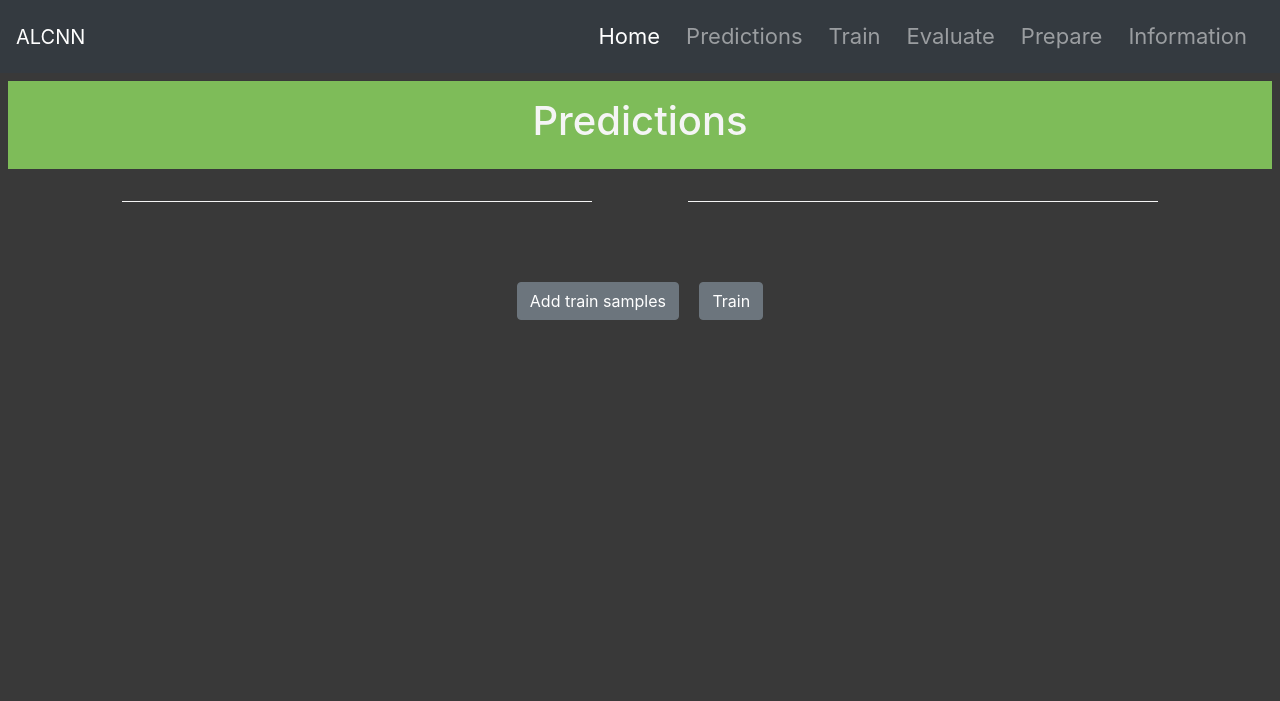
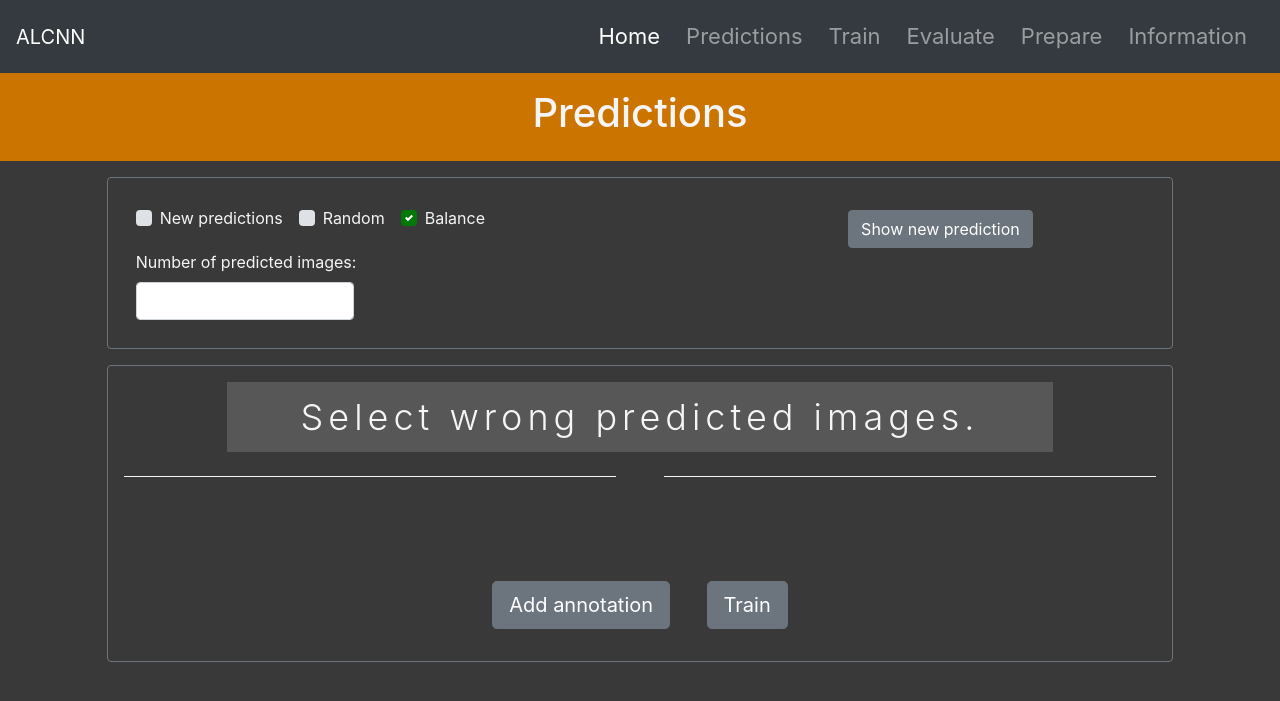
Before and after one commit to djakobczak/MLVT, a Python web app: template server/templates/predictions.html.j2 in a window 1280 px wide. Shown: the top 701 px of the page. Run offline with Jinja, Linux system fonts and the light colour scheme; the template is opened without the code that fills it, so the values that code supplies are empty; some libraries are stand-ins or nearby versions.

Commit message:
save model at custom path, frontend change
This commit adds new method for /model enpoint (PUT). It allows
saving the model at specified path.
Few changes for /predictions frotend.

```diff
--- a/dral/loader.py
+++ b/dral/loader.py
@@ -247,9 +247,6 @@ class DataLoader:
             np.save(os.path.join(path, filename.format('y'), self._y))
         LOG.info(f'Data was saved in directory {path}')
 
-    def _create_path_if_does_not_exists(self, path):
-        Path(path).mkdir(parents=True, exist_ok=True)
-
     def print_balance_counter(self):
         if sum(self.balance_counter.values()):
             for label in self.cm.get_label_names():
--- a/dral/models.py
+++ b/dral/models.py
@@ -24,14 +24,14 @@ class Model:
             "cuda:0" if torch.cuda.is_available() else "cpu")
         LOG.info(f'CUDA: {self.device}')
         if model is None:
-            model = torchvision.models.resnet18(pretrained=True)
+            model = torchvision.models.resnet34(pretrained=True)
             # freeze conv layers
             for param in model.parameters():
                 param.requires_grad = False
             num_ftrs = model.fc.in_features
             model.fc = nn.Sequential(
-                nn.Linear(num_ftrs, 256),
-                nn.Linear(256, 2))
+                nn.Linear(num_ftrs, 2),
+                nn.Softmax())
             LOG.info('New model created')
         self.model_conv = model.to(self.device)
 
--- a/server/static/style.css
+++ b/server/static/style.css
@@ -1,6 +1,15 @@
 .side-by-side{
     display: inline-block;
     vertical-align: top;
+}
+
+.header-basic {
+    text-align: center;
+    font-size: 36px;
+    letter-spacing: 5px;
+    background-color: #575757;
+    margin-left: 10%;
+    margin-right: 10%;
 }
 
 a {
@@ -13,7 +22,7 @@ a {
 }
 
 .header-dark {
-    background-color:#7ebc59 ;
+    background-color:#cc7400;
 }
 
 li {
@@ -24,3 +33,9 @@ li {
 hr.common-light {
     border-top: 1px solid whitesmoke;
 }
+
+.custom-control-input:checked ~ .custom-control-label::before {
+    color: #fff;
+    border-color:#007808 !important;
+    background-color: #007808 !important;
+  }
--- a/server/templates/base.html
+++ b/server/templates/base.html
@@ -47,7 +47,7 @@
     </nav>
     <section class="content">
     <header>
-        <div class="header-dark text-center m-2 p-3">
+        <div class="header-dark text-center p-3">
             <h1>{% block header %}{% endblock %}</h1>
         </div>
     </header>
--- a/server/templates/predictions.html.j2
+++ b/server/templates/predictions.html.j2
@@ -5,31 +5,63 @@
 {% endblock %}
 
 {% block content %}
-<div class="container col-sm-10">
+    <div class="container col-sm-10 mt-3 mb-3 border rounded border-secondary p-3">
+        <form>
+            <div class="row">
+            <div class="col-md-8">
+                <div class="row m-1">
+                    <div class="custom-control custom-checkbox m-2">
+                        <input type="checkbox" class="custom-control-input" id="customCheck1" name="example1">
+                        <label class="custom-control-label" for="customCheck1">New predictions</label>
+                    </div>
+                    <div class="custom-control custom-checkbox m-2">
+                        <input type="checkbox" class="custom-control-input" id="customCheck2" name="example2">
+                        <label class="custom-control-label" for="customCheck2">Random</label>
+                    </div>
+                    <div class="custom-control custom-checkbox m-2">
+                        <input type="checkbox" class="custom-control-input" id="customCheck3" name="example3" checked>
+                        <label class="custom-control-label" for="customCheck3">Balance</label>
+                    </div>
+                </div>
+                <div class="form-group m-1 p-2">
+                    <label for="usr">Number of predicted images:</label>
+                    <input type="text" class="form-control col-sm-4" id="n_predictions">
+                </div>
+            </div>
+            <div class="col-md-4">
+                <button type="button" class="btn btn-secondary m-3">Show new prediction</button>
+            </div>
+            </div>
+        </form>
+    </div>
+
+<div class="container mt-3 col-sm-10 border rounded border-secondary p-3">
+    <div class="font-weight-light text-center p-2 header-basic">
+        Select wrong predicted images.
+    </div>
     <div class="row" id="images">
-        <div class="col-sm-6 pr-5">
+        <div class="col-sm-6 pr-4">
             <h1 class="font-weight-light text-center text-lg-left mt-4 mb-0">{{ label1 }}</h1>
             <hr class="mt-3 mb-5 common-light">
-            <div class="row text-center text-lg-left" id="class1">
+            <div class="row text-center text-lg-left m-3" id="class1">
                 {% for image in class1 %}
                 {% set full_path = image %}
                 {% set image = image[path_start_idx:] %}
-                <div class="col-lg-2 col-md-3 col-4 m-0 p-1">
-                    <img class="img-fluid img-thumbnail" data-path="{{ full_path }}" src="{{ image }}" alt="" width=128 height=128>
+                <div class="col-lg-3 col-md-4 col-5 m-0">
+                    <img class="img-fluid img-thumbnail mb-3" data-path="{{ full_path }}" src="{{ image }}" alt="" width=128 height=128>
                 </div>
-
                 {% endfor %}
             </div>
         </div>
-        <div class="col-sm-6 pl-5">
+        <div class="col-sm-6 pl-4">
             <h1 class="font-weight-light text-center text-lg-left mt-4 mb-0">{{ label2 }}</h1>
             <hr class="mt-3 mb-5 common-light">
-            <div class="row text-center text-lg-left" id="class2">
+            <div class="row text-center text-lg-left m-3" id="class2">
                 {% for image in class2 %}
                 {% set full_path = image %}
                 {% set image = image[path_start_idx:] %}
-                <div class="col-lg-2 col-md-3 col-4 m-0 p-1">
-                    <img class="img-fluid img-thumbnail" data-path="{{ full_path }}" src="{{ image }}" alt="" width=128 height=128>
+                <div class="col-lg-3 col-md-4 col-5 m-0">
+                    <img class="img-fluid img-thumbnail mb-3" data-path="{{ full_path }}" src="{{ image }}" alt="" width=128 height=128>
                 </div>
                 {% endfor %}
             </div>
@@ -41,8 +73,8 @@
 
     <div class="mt-4">
         <div class="col-sm-12 text-center">
-            <button type="button" onclick="sendPredictions()" class="btn btn-secondary m-2">Add train samples</button>
-            <button type="button" onclick="window.location.href='{{ url_for('.views_TrainView_search') }}';" class="btn btn-secondary m-2">Train</button>
+            <button type="button" onclick="sendPredictions()" class="btn btn-secondary btn-lg m-3">Add annotation</button>
+            <button type="button" onclick="window.location.href='{{ url_for('.views_TrainView_search') }}';" class="btn btn-lg btn-secondary m-3">Train</button>
         </div>
     </div>
 
--- a/server/views/annotation.py
+++ b/server/views/annotation.py
@@ -24,7 +24,7 @@ class AnnotationsView(BaseView):
 
         return 'Annotation file has been created', 200
 
-    # !TODO could written better
+    # !TODO could be written better
     def _create_unl_annotation(self, prune):
         data_dir = self.cm.get_unl_transformed_dir()
         annotation_path = self.cm.get_unl_annotations_path()
--- a/server/views/base.py
+++ b/server/views/base.py
@@ -84,5 +84,7 @@ class MLView(BaseView):
             raise ModelException('Error while loading trained model')
         return Model(model)
 
-    def save_model(self, model):
-        torch.save(model, self.cm.get_model_trained())
+    def save_model(self, model=None, path=None):
+        model = model if model else self.load_model()
+        path = path if path else self.cm.get_model_trained()
+        torch.save(model.model_conv, path)
--- a/server/views/train.py
+++ b/server/views/train.py
@@ -15,5 +15,5 @@ class TrainView(MLView):
             self.get_train_loader(),
             self.cm.get_epochs())
         LOG.info(f'losses: {losses}, accs: {accs}')
-        self.save_model(model.model_conv)
+        self.save_model(model)
         return jsonify(losses=losses, accuracy=accs)
```
Also changed, not shown: dral/config/config.yml (+3 -41 lines), server/exceptions.py (+10 -0 lines), server/file_utils.py (+14 -2 lines), server/openapi/openapi.yml (+24 -1 lines), server/views/model.py (+16 -2 lines), server/views/predictions.py (+4 -5 lines).
